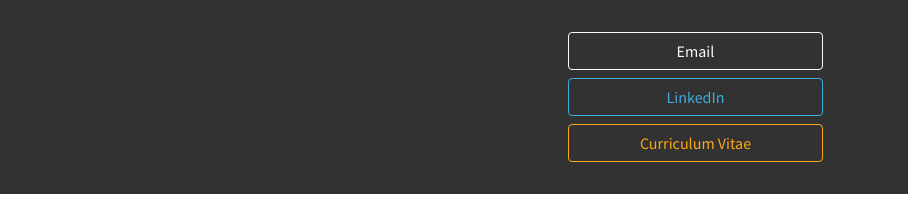
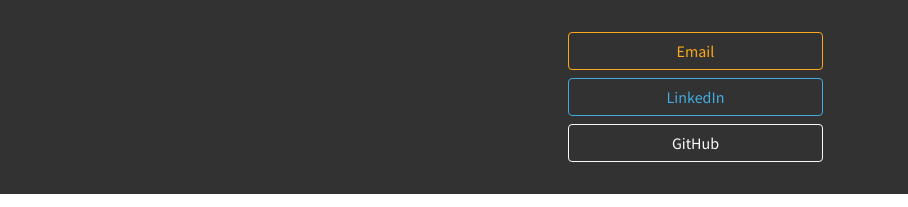
Before and after one commit to mitchellpalmer/MitchellPalmerWebsite, a plain HTML site: page index.html in a window 1280 px wide. Shown: the top 207 px of the page, 372-1280 px from the left. Drawn offline with Linux system fonts and the light colour scheme; some icons are missing.

Commit message:
Add github link

```diff
--- a/index.html
+++ b/index.html
@@ -15,14 +15,14 @@
                 <img alt="Mitchell Palmer" class="logo" src="images/OrangeText.svg">
             </div>
             <div class="col-md-3">
-                <a class="btn btn-block btn-outline-light" href="mailto:mp@mitchellpalmer.nz">
+                <a class="btn btn-block btn-outline-palmer-primary" href="mailto:mp@mitchellpalmer.nz">
                     <span class="typcn typcn-mail"></span> Email
                 </a>
                 <a class="btn btn-block btn-outline-primary" href="https://www.linkedin.com/in/mitchell-w-palmer/">
                     <span class="typcn typcn-social-linkedin"></span> LinkedIn
                 </a>
-                <a class="btn btn-block btn-outline-palmer-primary" href="#experience">
-                    <span class="typcn typcn-book"></span> Curriculum Vitae
+                <a class="btn btn-block btn-outline-light" href="https://github.com/mitchellpalmer">
+                    <span class="typcn typcn-social-github-circular"></span> GitHub
                 </a>
             </div>
         </div>
```
